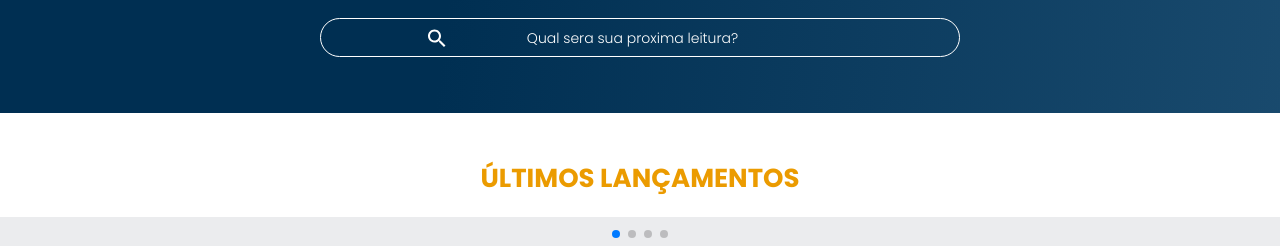
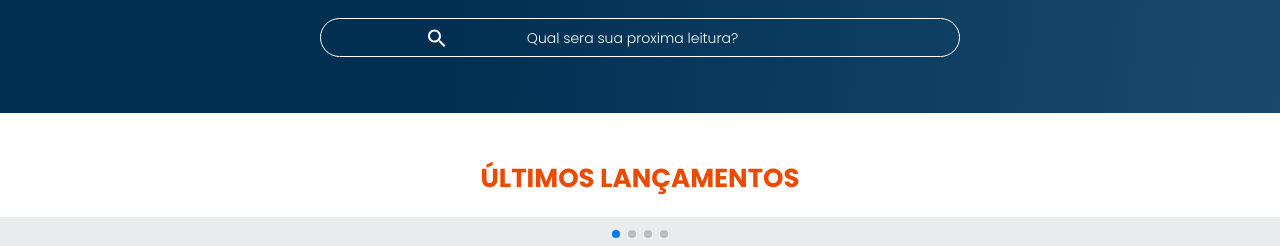
Before and after one commit to Ane123123123/joao, a plain HTML site: page index.html in a window 1280 px wide. Shown: the part 215-461 px from the top of the page. Drawn offline with nearby package versions, Linux system fonts and the light colour scheme; files whose address does not match are found by name.

Commit message:
Update style.css

```diff
--- a/style.css
+++ b/style.css
@@ -8,11 +8,11 @@
 :root{
     --cor-de-fundo: #ebecee;
     --branco: #ffffff;
-    --laranja: #EB9B00;
-    --azul: #002F52;
+    --laranja: #EB4B00;
+    --azul: #004F52;
     --preto: #000000;
-    --cinza-claro: #858585;
-    --cinza: #474646;
+    --cinza-claro: #858685;
+    --cinza: #478646;
     --azul-degrade: linear-gradient(97.54deg, #002F52 35.49%, #326589 165.37%);
     --fonte-principal: 'Poppins', sans-serif;
     --fonte-secundaria: 'josefin sans', sans-serif;
```
